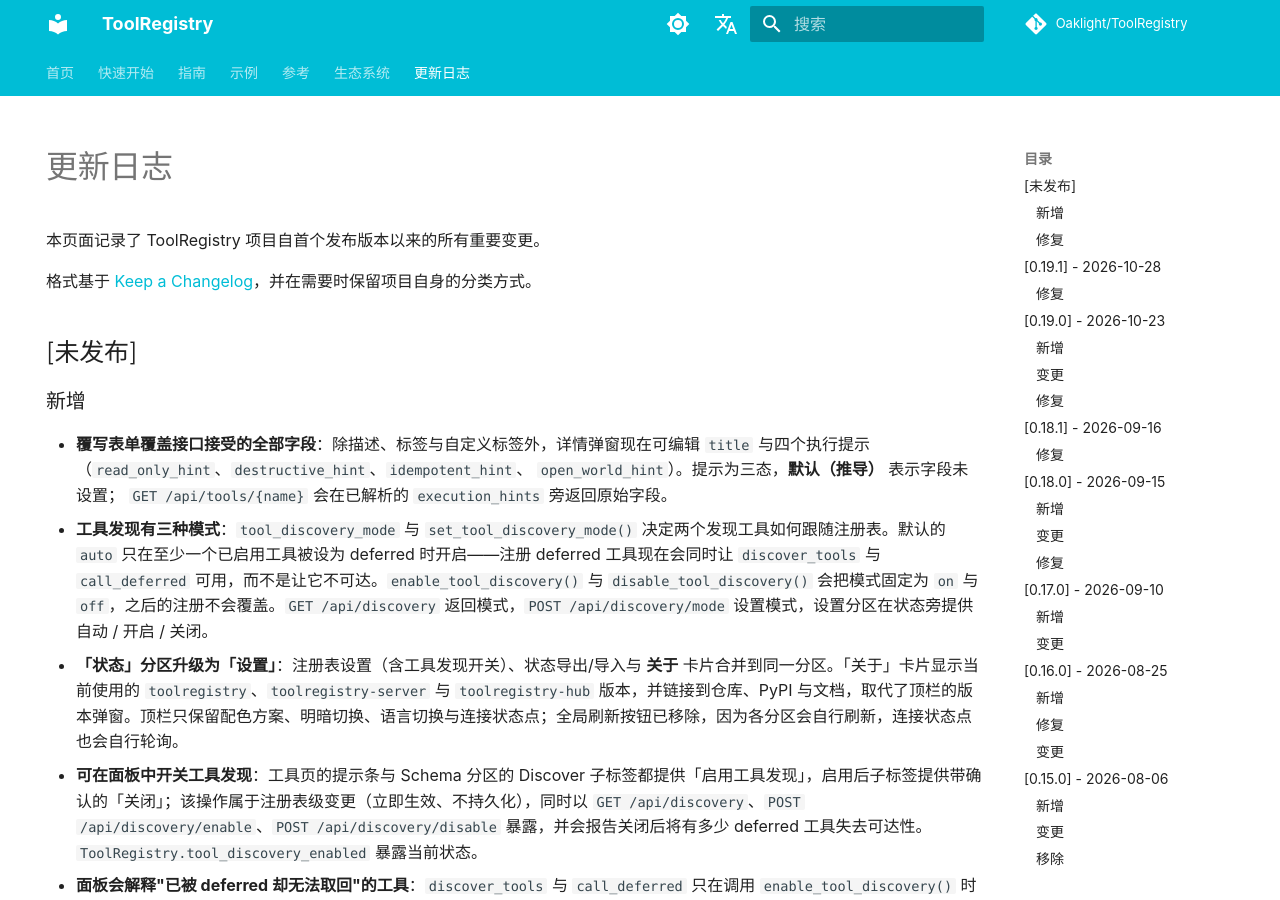
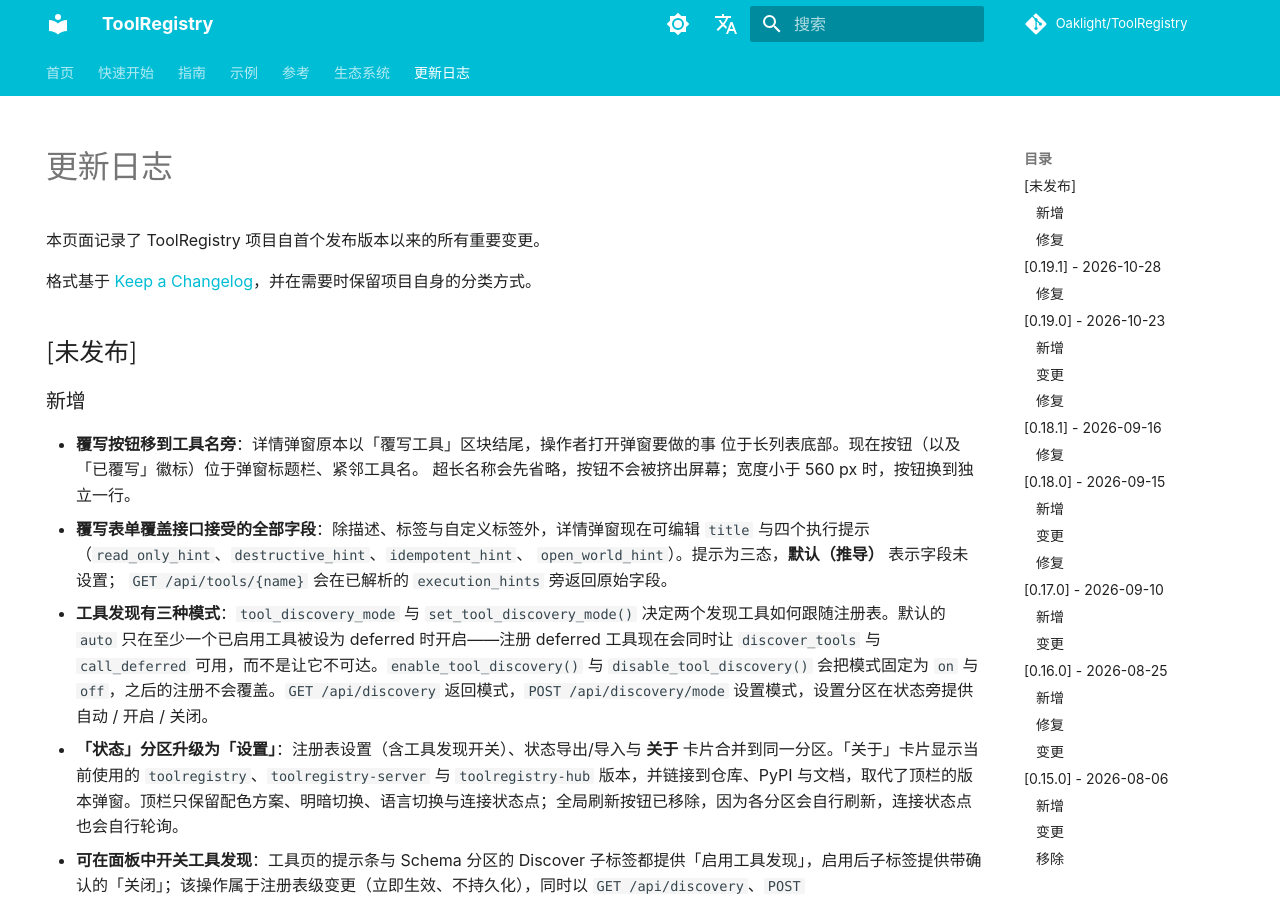
Before and after one commit to Oaklight/ToolRegistry, an MkDocs documentation site: the page built from docs/changelog.md, in a window 1280 px wide and 900 px high. Built offline with MkDocs 1.6.1 and Material for MkDocs 9.7.7, drawn with Linux system fonts in a browser that asks for light colours; some web fonts are replaced; comment, search, counter and statistics services are not loaded.

Commit message:
docs: 覆写按钮移到工具名旁

```diff
--- a/docs/changelog.md
+++ b/docs/changelog.md
@@ -17,6 +17,9 @@
 ## [未发布]
 
 ### 新增
+- **覆写按钮移到工具名旁**：详情弹窗原本以「覆写工具」区块结尾，操作者打开弹窗要做的事
+  位于长列表底部。现在按钮（以及「已覆写」徽标）位于弹窗标题栏、紧邻工具名。
+  超长名称会先省略，按钮不会被挤出屏幕；宽度小于 560 px 时，按钮换到独立一行。
 - **覆写表单覆盖接口接受的全部字段**：除描述、标签与自定义标签外，详情弹窗现在可编辑
   `title` 与四个执行提示（`read_only_hint`、`destructive_hint`、`idempotent_hint`、
   `open_world_hint`）。提示为三态，**默认（推导）** 表示字段未设置；
```
Also changed, not shown: docs/admin/web-ui.md (+1 -1 lines).
